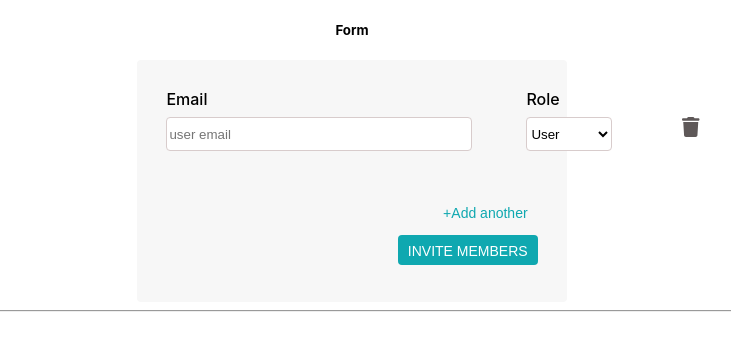
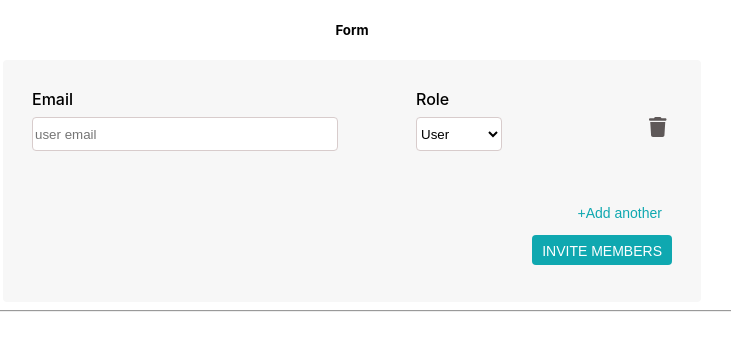
Before and after one commit to aditiacharya01/form-validation, a React (Create React App) app: page / in a window 1280 px wide. Shown: the top 350 px of the page, without its empty margins (288-1019 px from the left). Built offline with nearby package versions, Linux system fonts and the light colour scheme.

Commit message:
fix:adjusted the width of the container

```diff
--- a/src/templates/Form.tsx
+++ b/src/templates/Form.tsx
@@ -15,7 +15,7 @@ import Button from "../atoms/Buttons";
 
 const StyledWrapper = styled.div`
   margin: auto;
-  width: 29%;
+  width: 50%;
   background: #f7f7f7;
   padding: 29px;
   border-radius: 4px;
@@ -23,7 +23,7 @@ const StyledWrapper = styled.div`
 
 const StyledContainer = styled.div`
   display: grid;
-  grid-template-columns: 360px 150px 80px;
+  grid-template-columns: 60% 30% 10%;
   text-align: left;
 `;
 
@@ -150,7 +150,7 @@ const MemberForm: FC = () => {
                                     />{" "}
                                   </StyledErrorMessage>
                                 </div>
-                                <div>
+                                <div style={{ marginLeft: "auto" }}>
                                   <StyledButton
                                     type="button"
                                     onClick={() => {
```
